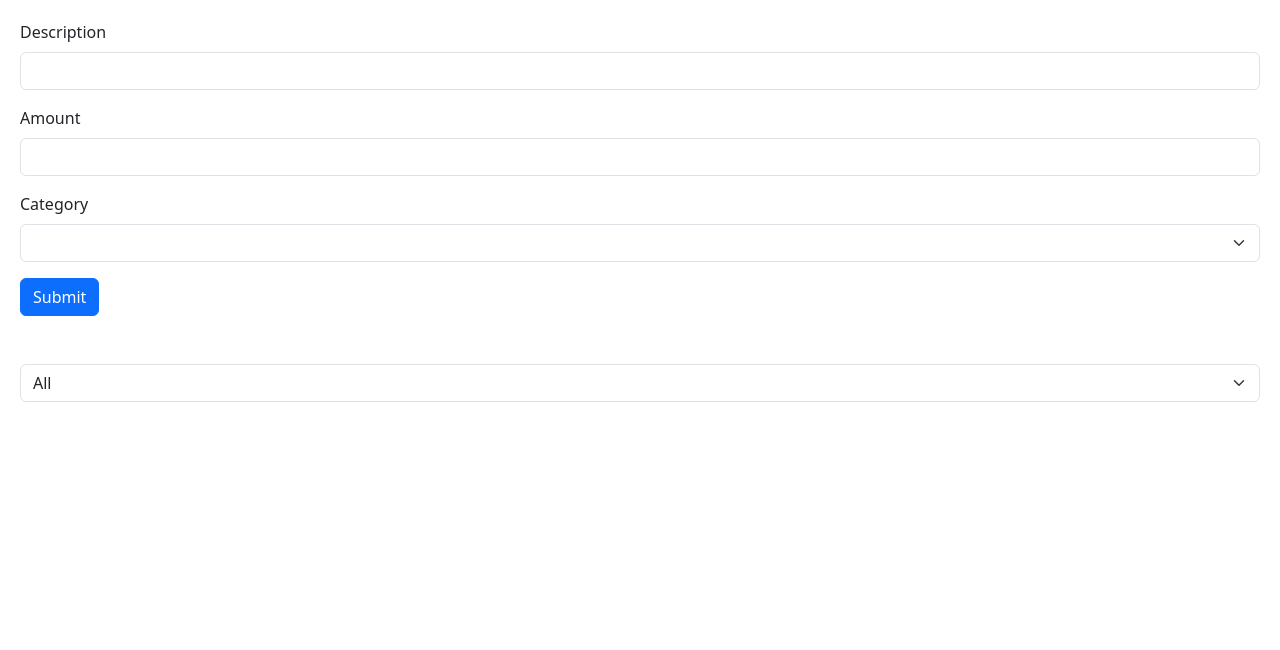
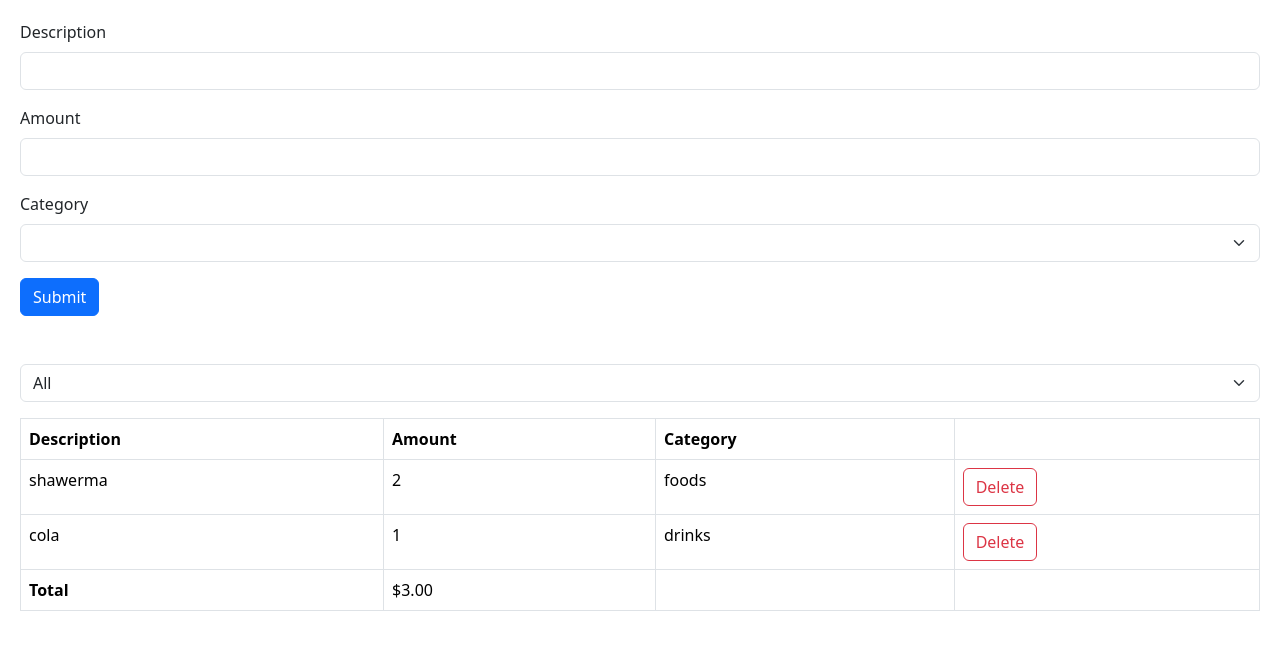
Before and after one commit to A-Moualla/Expense-Tracker, a React (Create React App) app: page / in a window 1280 px wide. Shown: the top 650 px of the page. Built offline with nearby package versions, Linux system fonts and the light colour scheme; data requests are answered from the project's data file.

Commit message:
Add axios - remove fetch

```diff
--- a/src/App.js
+++ b/src/App.js
@@ -3,43 +3,46 @@ import "./App.css";
 import ExpenseList from "./components/ExpenseList";
 import ExpenseFilter from "./components/ExpenseFilter";
 import ExpenseForm from "./components/ExpenseForm";
+import { getExpenses, addExpense, deleteExpense } from "./api/expenses";
 
 function App() {
   const [selectedCategory, setSelectedCategory] = useState("");
   const [expenses, setExpenses] = useState([]);
 
+  async function fetchExpenses() {
+    try {
+      const data = await getExpenses();
+      setExpenses(data);
+    } catch (error) {
+      console.error("Error fetching Expenses:", error);
+    }
+  }
+
   useEffect(() => {
-    fetch("http://localhost:3001/expenses")
-      .then((res) => res.json())
-      .then((data) => setExpenses(data));
-  }, [expenses]);
+    fetchExpenses();
+  }, []);
 
   const visibleExpenses = selectedCategory
     ? expenses.filter((e) => e.category === selectedCategory)
     : expenses;
 
-  async function addExpense(expense) {
-    await fetch("http://localhost:3001/expenses", {
-      method: "POST",
-      headers: { "Content-Type": "application/json" },
-      body: JSON.stringify(expense),
-    });
-  }
-  async function deleteExpense(id) {
-    await fetch("http://localhost:3001/expenses/" + id, {
-      method: "DELETE",
-      headers: { "Content-Type": "application/json" },
-    });
+  async function handleAdd(expense) {
+    try {
+      await addExpense({ ...expense });
+      fetchExpenses();
+    } catch (error) {
+      console.error("Error adding Expense:", error);
+    }
   }
 
-  const handleAdd = (expense) => {
-    setExpenses([...expenses]);
-    addExpense({ ...expense });
-  };
-  const handleDelete = (id) => {
-    setExpenses([...expenses]);
-    deleteExpense(id);
-  };
+  async function handleDelete(id) {
+    try {
+      await deleteExpense(id);
+      fetchExpenses();
+    } catch (error) {
+      console.error("Error deleting Expense:", error);
+    }
+  }
 
   return (
     <div>
--- /dev/null
+++ b/src/api/api.js
@@ -0,0 +1,8 @@
+import axios from "axios";
+
+const API = axios.create({
+  baseURL: "http://localhost:3001",
+  timeout: 5000,
+});
+
+export default API;
--- a/src/api/db.json
+++ b/src/api/db.json
@@ -1,3 +1,16 @@
 {
-  "expenses": []
+  "expenses": [
+    {
+      "id": "c0dc",
+      "description": "shawerma",
+      "amount": 2,
+      "category": "foods"
+    },
+    {
+      "id": "06e2",
+      "description": "cola",
+      "amount": 1,
+      "category": "drinks"
+    }
+  ]
 }
--- /dev/null
+++ b/src/api/expenses.js
@@ -0,0 +1,16 @@
+import API from "./api";
+
+export const getExpenses = async () => {
+  const response = await API.get("/expenses");
+  return response.data;
+};
+
+export const addExpense = async (expense) => {
+  const response = await API.post("/expenses", expense);
+  return response.data;
+};
+
+export const deleteExpense = async (id) => {
+  const response = await API.delete(`/expenses/${id}`);
+  return response.data;
+};
```
